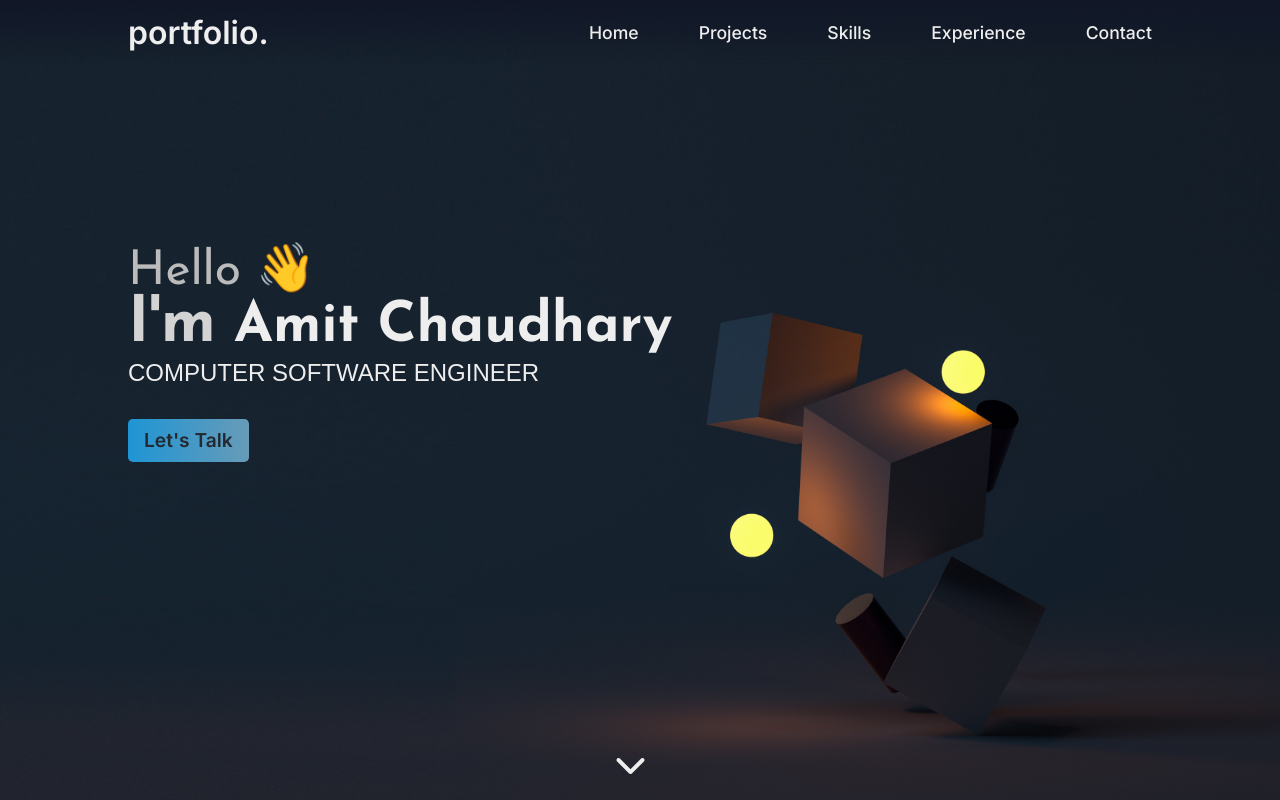
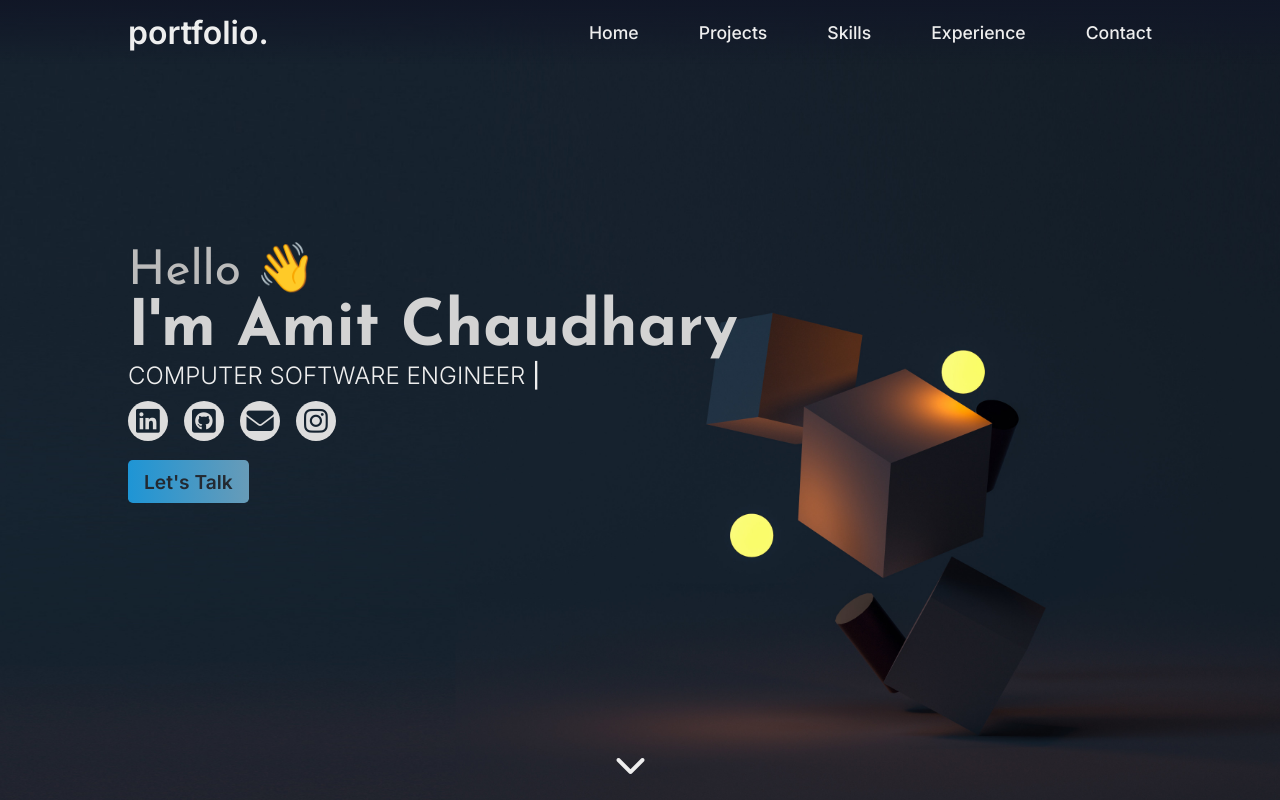
Before and after one commit to amit9838/portfolio, a plain HTML site: page index.html in a window 1280 px wide. Both pictures are taken after a click on the element "Home". Shown: the top 800 px of the page. Drawn offline with Linux system fonts and the light colour scheme.

Commit message:
add typo effect, add socials in hero-section

```diff
--- a/index.html
+++ b/index.html
@@ -51,10 +51,32 @@
     <section class="hero">
         <div class="text-container">
             <h1>Hello 👋</h1>
-            <h2> <span>I'm</span> Amit Chaudhary</h2>
-            <h4>Computer Software Engineer</h4>
-            <div class="action-btn">
+            <h2>
+                <span id = "amit">I'm Amit Chaudhary</span><span id="amit-cursor">|</span>
+            </h2>
+            <h4>
+                <span id="roles"></span><span id="blink_cursor" class="" style="font-weight: 500;">|</span>
+            </h4>
 
+            <div class="social-links-header" style="display: flex;">
+                <div class="link-container">
+                    <a class="social-link-header" href="https://linkedin.com/in/amit-chaudhary-2b8b22199" target="_blank"><i
+                        class="fa-brands fa-linkedin"></i></a>
+                </div>
+                <div class="link-container">
+                    <a class="social-link-header" href="https://github.com/amit9838" target="_blank"><i
+                        class="fa-brands fa-github-square"></i></a>
+                </div>
+                <div class="link-container">
+                    <a class="social-link-header" href="mailto:amitchaudhary0539@gmail.com" target="_blank"><i
+                        class="fa-solid fa-envelope"></i></a>
+                </div>
+                <div class="link-container">
+                    <a class="social-link-header" href="https://www.instagram.com/cg_arena/" target="_blank"><i
+                        class="fa-brands fa-instagram"></i></a>
+                </div>
+            </div>
+            <div class="action-btn-hero">
                 <a href="mailto:amitchaudhary0539@gmail.com">
                     <div class="btn" id="talk-btn">Let's Talk</div>
                 </a>
@@ -65,7 +87,6 @@
             <div class="scroll-anim">
                 <i class="fa-solid fa-chevron-down"></i>
             </div>
-
         </div>
     </section>
 
@@ -75,9 +96,14 @@
                 <h1>Projects</h1>
             </div>
 
+            <div class="p1">
+
+            </div>
+
             <!-- Projects PC ---------------------------------------------------------------------------------->
             <!-- Project-1  -- Blog Website -->
             <div class="project">
+
                 <div class="p-left">
                     <div class="p-img-container" id="blog-website">
 
@@ -114,6 +140,7 @@
 
             <!-- Project-2 -- Expanse Website -->
             <div class="project">
+
 
                 <div class="p-right">
                     <div class="p-text-container">
--- a/script.js
+++ b/script.js
@@ -220,3 +220,67 @@ tags_arr.forEach(function(n){
     n.style.color = tag_col[random_idx].col;
     n.style.background = tag_col[random_idx].bg;
 })
+const item=document.getElementById('amit')
+const item_cursor=document.getElementById('amit-cursor')
+const text=item.innerText;
+item.innerText="";
+let i=0;
+let arr=text.split('')
+
+let temp="";
+const time=setInterval(()=>{
+    item.innerHTML=temp+arr[i]
+    temp+=arr[i];
+    i++;
+if(i>=arr.length){
+    clearInterval(time)
+    item_cursor.style.display = "none";
+}
+},120)
+
+let roles = document.getElementById("roles")
+let blink_cursor = document.getElementById("blink_cursor")
+let roles_arr=["Computer Software Engineer ", "Backend Developer "]
+let ind=0;
+
+
+function timerUp(str,ind){
+    blink_cursor.classList.remove('blink')
+    let temp2="";
+    let ind2=0;
+    const time2=setInterval(()=>{
+        roles.innerHTML=temp2+str[ind2]
+        temp2+=str[ind2];
+        ind2++;
+    if(ind2>=str.length){
+        clearInterval(time2)
+        blink_cursor.classList.add('blink')
+        setTimeout(()=>{
+            blink_cursor.classList.remove('blink')
+            timerDown(str,ind);
+        },2000)
+    }
+},120)
+}
+function timerDown(str,ind){
+    let temp2=str.join('');
+    let ind2=str.length-1;
+    const time2=setInterval(()=>{
+        roles.innerHTML=temp2
+        temp2=temp2.substring(0,ind2)
+        ind2--;
+        if(ind2<-1){
+            clearInterval(time2)
+        if(ind+1<roles_arr.length){
+            let tempArr=roles_arr[ind+1].split('')
+            timerUp(tempArr,ind+1)
+        }else{
+            let tempArr=roles_arr[0].split('')
+            timerUp(tempArr,0)
+        }
+    }
+    },55)
+}
+let tempArr=roles_arr[0].split('')
+blink_cursor.classList.add('blink')
+setTimeout(()=>timerUp(tempArr,0),2600)
--- a/style.css
+++ b/style.css
@@ -28,14 +28,20 @@ body{
     color: var(--text);
 }
 
+h2{
+    transition: all ease-out .1s;
+}
+
+
+.action-btn-hero {
+    margin-top: .2rem;
+    display: flex;
+}
 
 
 .action-btn {
     margin-top: 1rem;
-
     display: flex;
-
-
 }
 
 .btn {
@@ -228,8 +234,6 @@ a{
 
 
 
-
-
 /* Hero section */
 .hero {
     height: 100vh;
@@ -259,14 +263,11 @@ a{
     margin-top: .3rem;
     font-size: 3.5rem;
     line-height: 3rem;
-    font-family: 'Josefin Sans', sans-serif;
-    /* font-family: 'Montserrat', sans-serif; */
 }
 .text-container > h2 > span {
     font-weight: bolder;
     font-size: 4rem;
     font-family: 'Josefin Sans';
-    /* font-family: 'Montserrat', sans-serif; */
     color: rgb(211, 211, 211);
 }
 
@@ -281,6 +282,45 @@ a{
 
 }
 
+
+.link-container {
+    position: relative;
+    background-color: #ddd;
+    width: 40px;
+    height: 40px;
+    border-radius: 50%;
+    margin-top: .7rem;
+    margin-right: 1rem;
+}
+
+.social-link-header {
+    /* position: absolute; */
+    display: flex;
+    justify-content: center;
+    color: #152330;
+    align-items: center;
+    height: 100%;
+    font-size: 1.7rem;
+
+}
+
+.blink {
+    animation-name: fade_hide;
+    animation-duration: .5s;
+    animation-delay: 0s;
+    animation-iteration-count: infinite;
+    animation-direction: alternate;
+    animation-timing-function: ease-in-out;
+}
+
+@keyframes fade_hide{
+    form{
+        opacity: 1;
+    }
+    to{
+        opacity: 0;
+    }
+}
 
 .scroll-anim-container{
     position: absolute;
@@ -299,7 +339,6 @@ a{
     animation-direction: alternate;
     animation-timing-function: ease-in-out;
 }
-
 
 
 @keyframes to_up{
```
